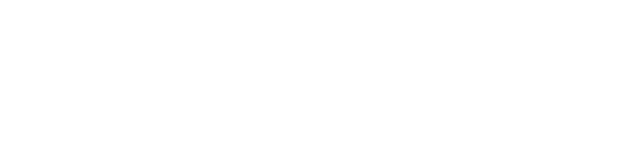
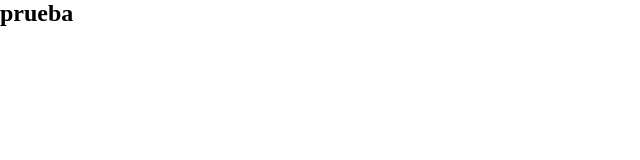
Before and after one commit to csanabria671/repaso2, a plain HTML site: page index.html in a window 1280 px wide. Shown: the whole page, without its empty margins (0-640 px from the left). Drawn offline with Linux system fonts and the light colour scheme.

Commit message:
se agreha el nav h1

```diff
--- a/index.html
+++ b/index.html
@@ -6,5 +6,9 @@
     <title>Pagina Principal</title>
     <link rel="stylesheet" href="./css/estilo.css" />
   </head>
-  <body></body>
+  <body>
+    <header>
+      <nav><h1>prueba</h1></nav>
+    </header>
+  </body>
 </html>
```
